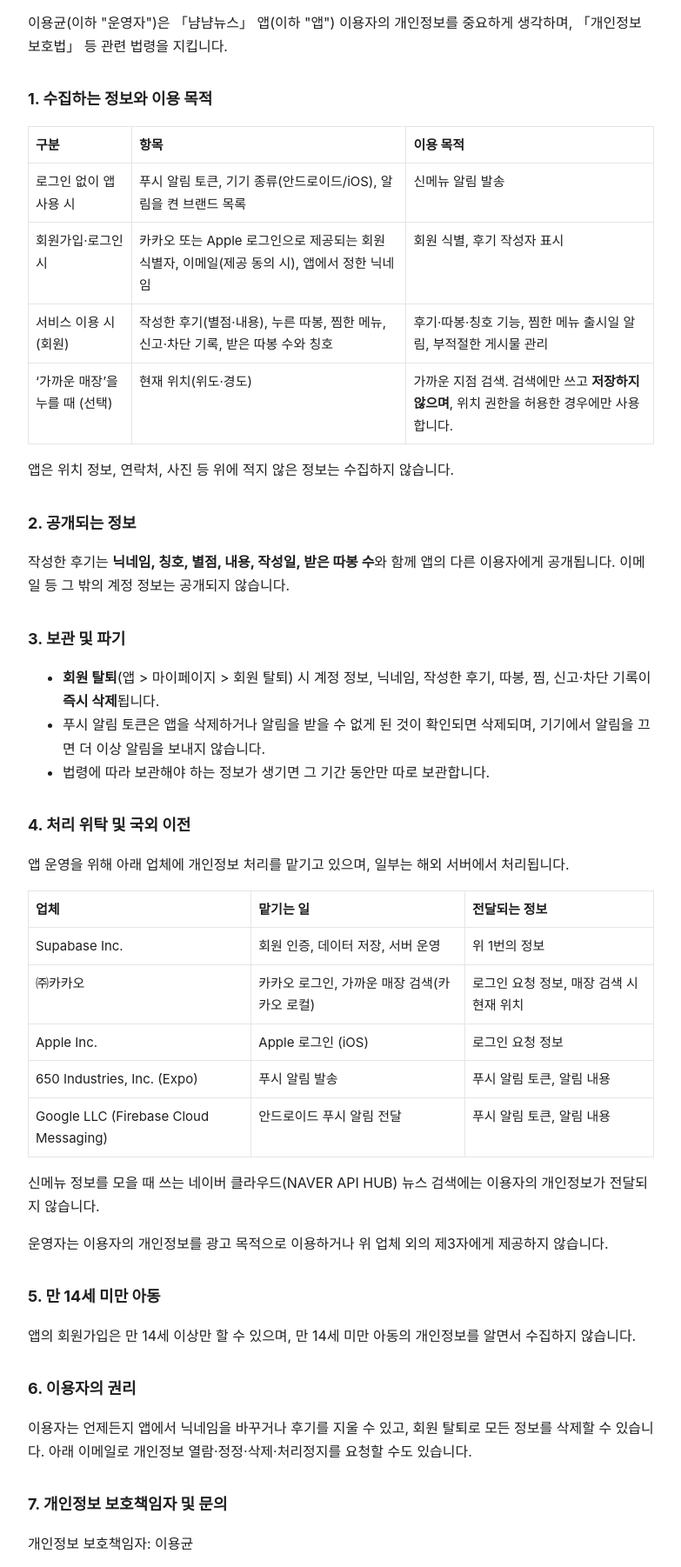
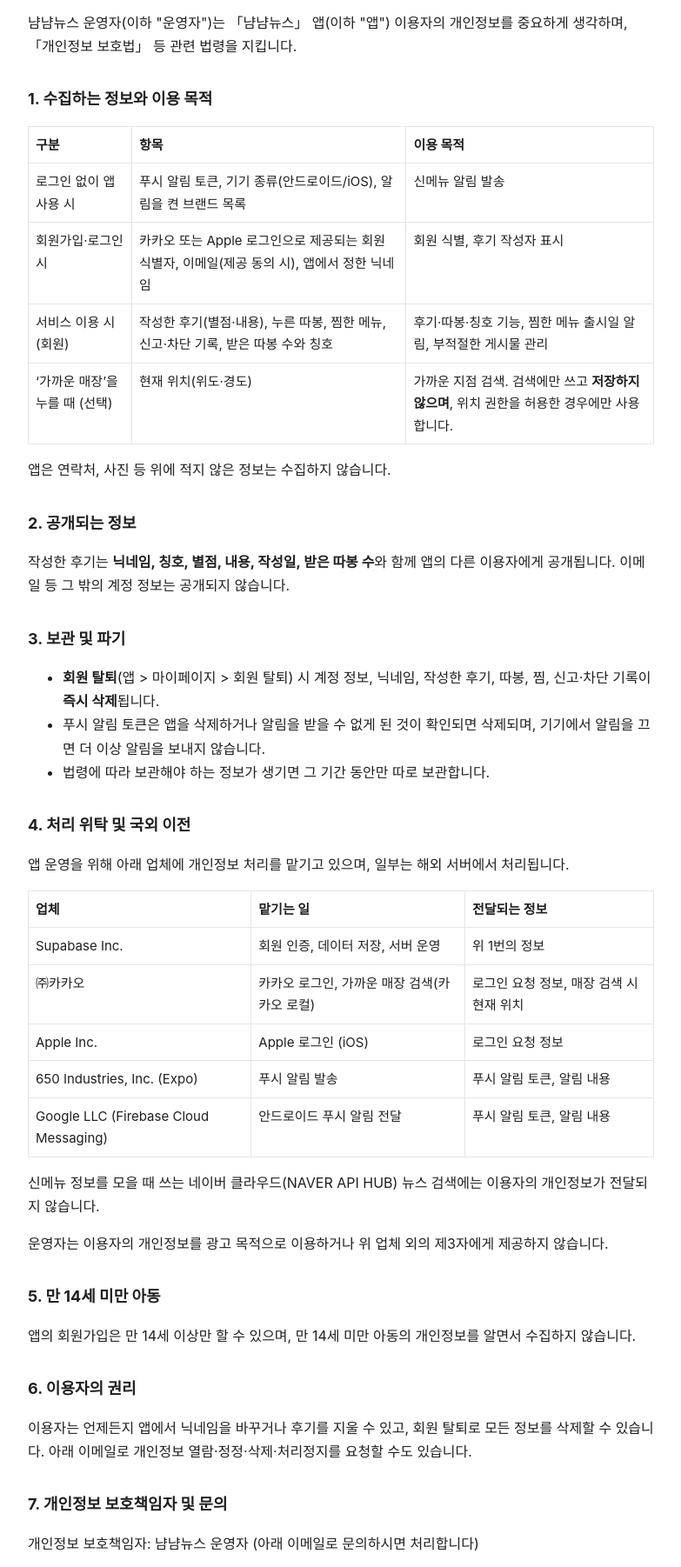
Before and after one commit to guenguen97/nyamnyam-news, a plain HTML site: page privacy.html in a window 1280 px wide. Shown: the part 84-1886 px from the top of the page at 87% size, without its empty margins (248-1031 px from the left). Drawn offline with Linux system fonts and the light colour scheme.

Commit message:
운영자 표기를 냠냠뉴스 운영자로 변경
Co-Authored-By: Claude Opus 5.5 <noreply@anthropic.com>

```diff
--- a/privacy.html
+++ b/privacy.html
@@ -13,7 +13,7 @@
 </head>
 <body>
 <h1>「냠냠뉴스」 개인정보처리방침</h1>
-<p>이용균(이하 "운영자")은 「냠냠뉴스」 앱(이하 "앱") 이용자의 개인정보를 중요하게 생각하며, 「개인정보 보호법」 등 관련 법령을 지킵니다.</p>
+<p>냠냠뉴스 운영자(이하 "운영자")는 「냠냠뉴스」 앱(이하 "앱") 이용자의 개인정보를 중요하게 생각하며, 「개인정보 보호법」 등 관련 법령을 지킵니다.</p>
 
 <h2>1. 수집하는 정보와 이용 목적</h2>
 <table>
@@ -23,7 +23,7 @@
   <tr><td>서비스 이용 시 (회원)</td><td>작성한 후기(별점·내용), 누른 따봉, 찜한 메뉴, 신고·차단 기록, 받은 따봉 수와 칭호</td><td>후기·따봉·칭호 기능, 찜한 메뉴 출시일 알림, 부적절한 게시물 관리</td></tr>
   <tr><td>‘가까운 매장’을 누를 때 (선택)</td><td>현재 위치(위도·경도)</td><td>가까운 지점 검색. 검색에만 쓰고 <b>저장하지 않으며</b>, 위치 권한을 허용한 경우에만 사용합니다.</td></tr>
 </table>
-<p>앱은 위치 정보, 연락처, 사진 등 위에 적지 않은 정보는 수집하지 않습니다.</p>
+<p>앱은 연락처, 사진 등 위에 적지 않은 정보는 수집하지 않습니다.</p>
 
 <h2>2. 공개되는 정보</h2>
 <p>작성한 후기는 <b>닉네임, 칭호, 별점, 내용, 작성일, 받은 따봉 수</b>와 함께 앱의 다른 이용자에게 공개됩니다. 이메일 등 그 밖의 계정 정보는 공개되지 않습니다.</p>
@@ -55,7 +55,7 @@
 <p>이용자는 언제든지 앱에서 닉네임을 바꾸거나 후기를 지울 수 있고, 회원 탈퇴로 모든 정보를 삭제할 수 있습니다. 아래 이메일로 개인정보 열람·정정·삭제·처리정지를 요청할 수도 있습니다.</p>
 
 <h2>7. 개인정보 보호책임자 및 문의</h2>
-<p>개인정보 보호책임자: 이용균</p>
+<p>개인정보 보호책임자: 냠냠뉴스 운영자 (아래 이메일로 문의하시면 처리합니다)</p>
 <p>이메일: <a href="mailto:guenguen9797@gmail.com">guenguen9797@gmail.com</a></p>
 <p>시행일: 2026-11-12 (위치 항목 추가)</p>
 
@@ -77,7 +77,7 @@
 <h2>Children</h2>
 <p>Accounts are for users aged 14 and over.</p>
 <h2>Contact</h2>
-<p>Operator / data protection officer: Yonggyun Lee</p>
+<p>Operator / data protection officer: Nyamnyam News operator (contact by the email below)</p>
 <p>Email: <a href="mailto:guenguen9797@gmail.com">guenguen9797@gmail.com</a></p>
 </body>
 </html>
```
Also changed, not shown: terms.html (+1 -1 lines).
